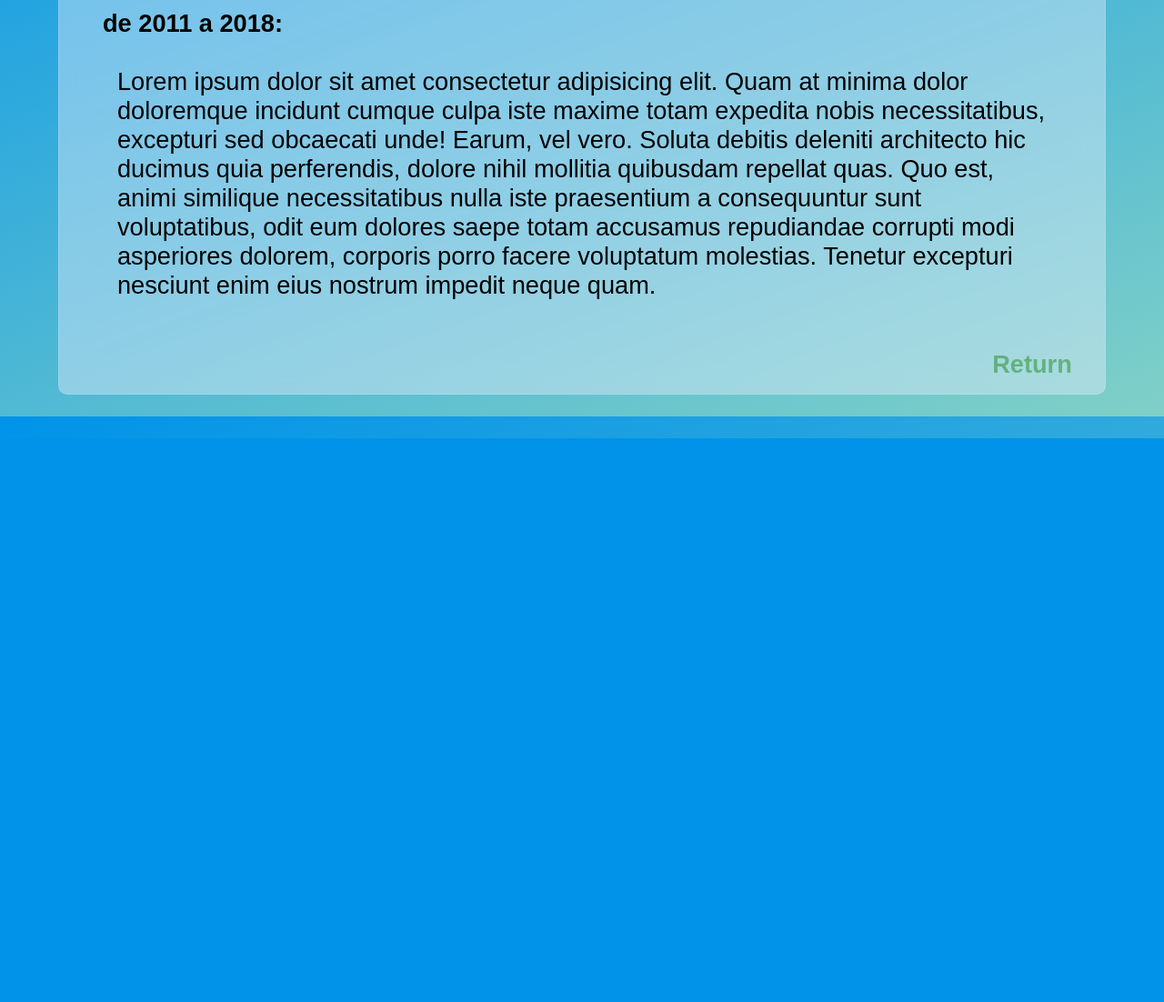
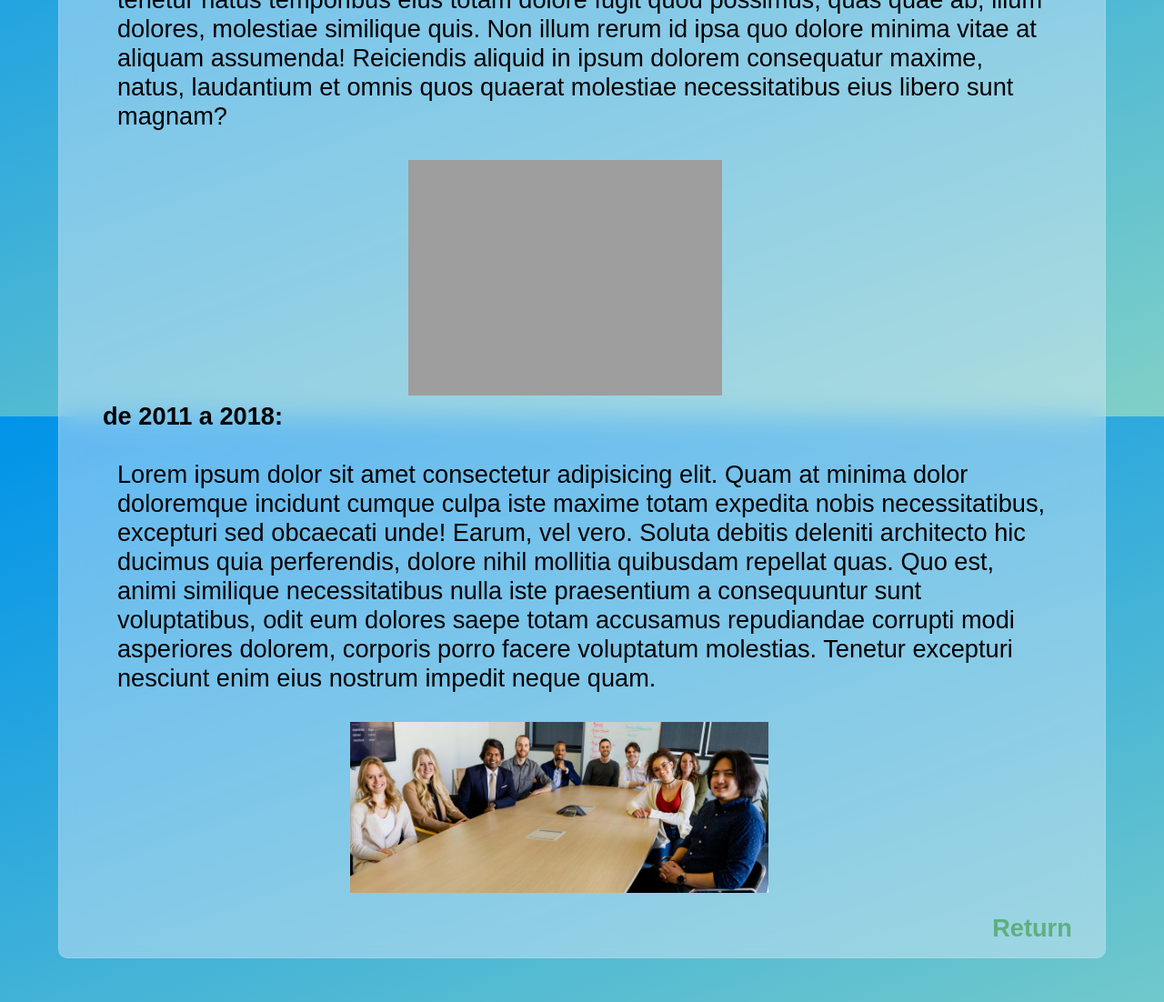
Before and after one commit to brahim-radhoin/CompanyX, a plain HTML site: page Realisation.html in a window 1280 px wide. Shown: the part 1142-2244 px from the top of the page at 91% size. Before the commit the page ends 1624 px from the top, so only its background shows below. Drawn offline with nearby package versions, Linux system fonts and the light colour scheme; files that its build step writes are made by us from their sources; the site is published under a folder, as on GitHub Pages, so addresses that start at the root find nothing.

Commit message:
fix photos

```diff
--- a/Realisation.html
+++ b/Realisation.html
@@ -28,7 +28,7 @@
                     reiciendis ad consectetur numquam ut quo vel expedita
                     adipisci ipsam?
                 </div>
-                <img src="/photos/sample-1.jpg" alt="" />
+                <img src="photos/sample-1.jpg" alt="" />
                 <li>de 2006 a 2011:</li>
                 <div class="para">
                     Lorem ipsum dolor sit amet, consectetur adipisicing elit.
@@ -48,7 +48,7 @@
                     laudantium et omnis quos quaerat molestiae necessitatibus
                     eius libero sunt magnam?
                 </div>
-                <img src="/photos/sample-2.jpg" alt="" />
+                <img src="photos/sample-2.jpg" alt="" />
                 <li>de 2011 a 2018:</li>
                 <div class="para">
                     Lorem ipsum dolor sit amet consectetur adipisicing elit.
@@ -63,7 +63,7 @@
                     facere voluptatum molestias. Tenetur excepturi nesciunt enim
                     eius nostrum impedit neque quam.
                 </div>
-                <img class="last-photo" src="/photos/sample-3.jpg" alt="" />
+                <img class="last-photo" src="photos/sample-3.jpg" alt="" />
             </ul>
             <button class="r-button"><a href="index.html">Return</a></button>
         </main>
```
